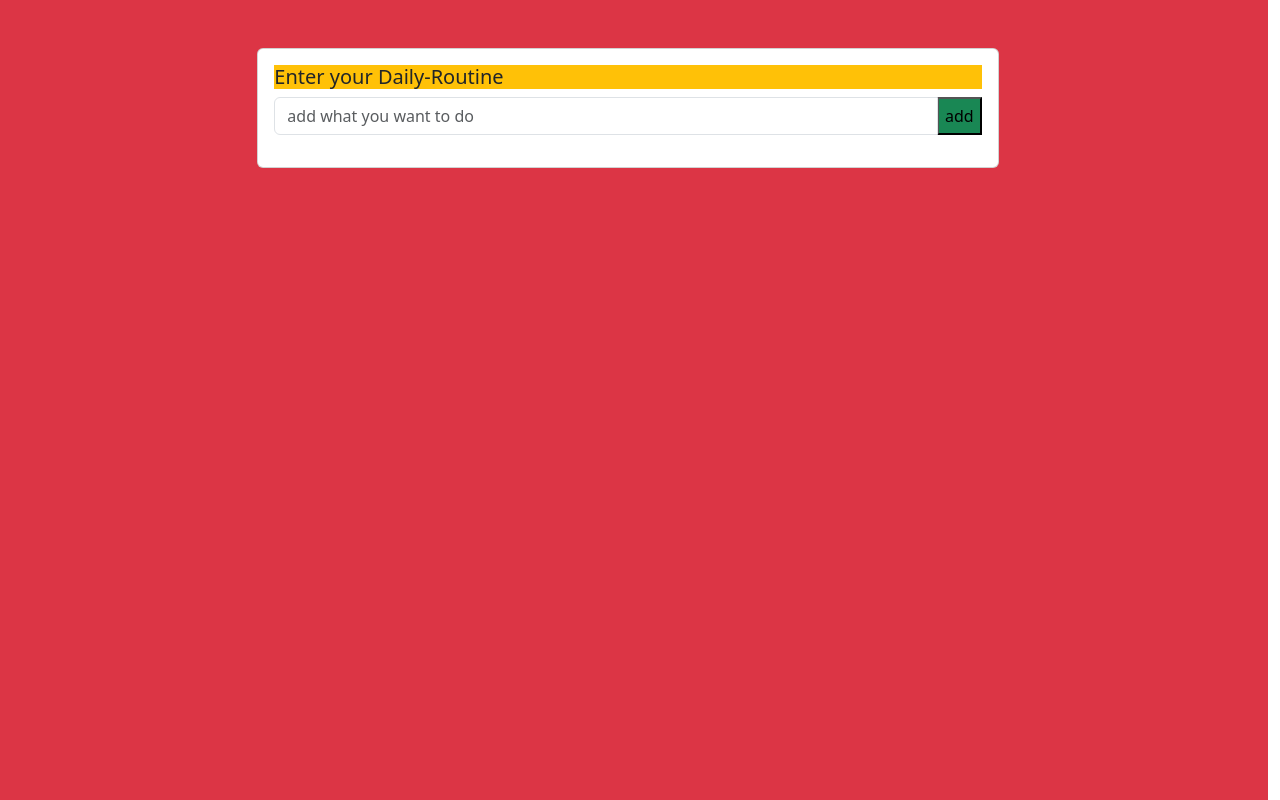
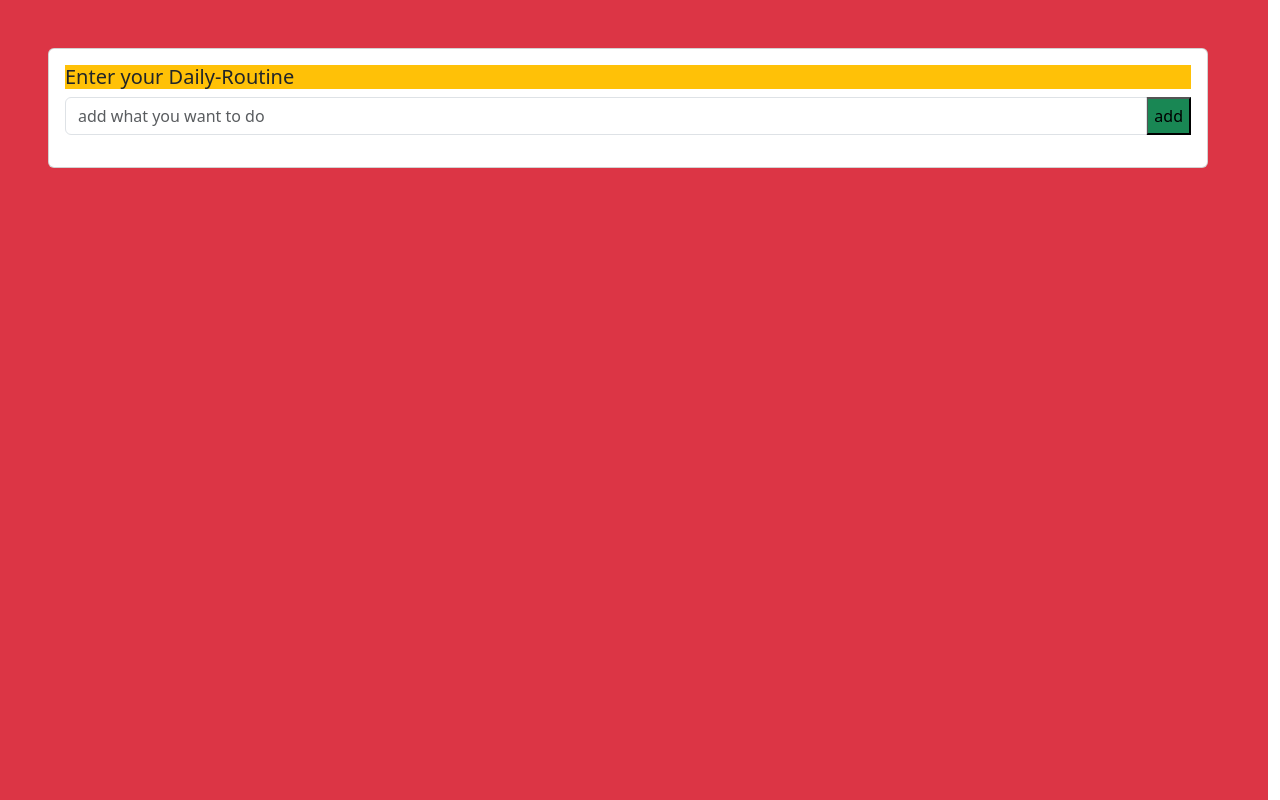
Before and after one commit to Abdiaziz82/todoForm, a plain HTML site: page index.html in a window 1280 px wide. Drawn offline with nearby package versions, Linux system fonts and the light colour scheme.

Commit message:
modify index.html

```diff
--- a/index.html
+++ b/index.html
@@ -9,7 +9,7 @@
 </head>
 <body>
   <div class="container-fluid bg-danger togo row">
-    <div class="col-8 mx-auto p-5">
+    <div class="col-12 mx-auto p-5">
         <div class="card" >
 
             <div class="card-body">
```
